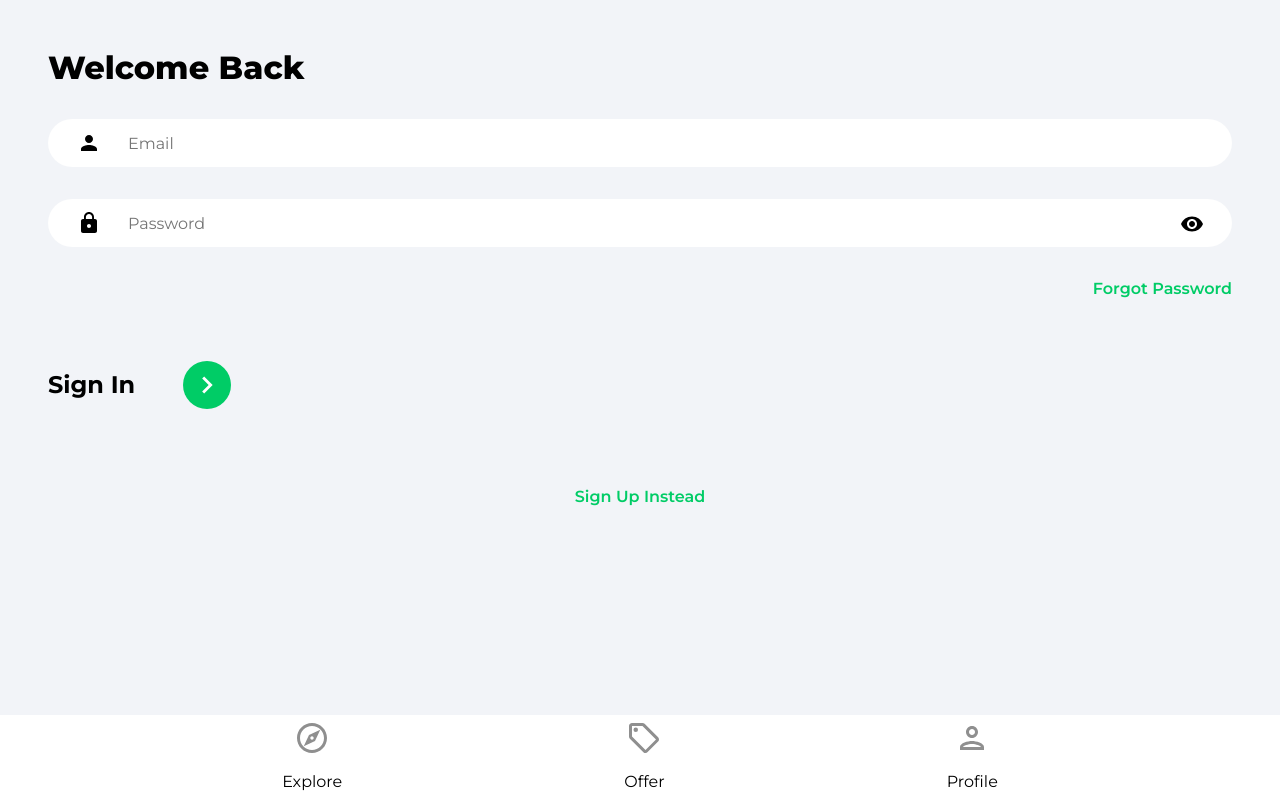
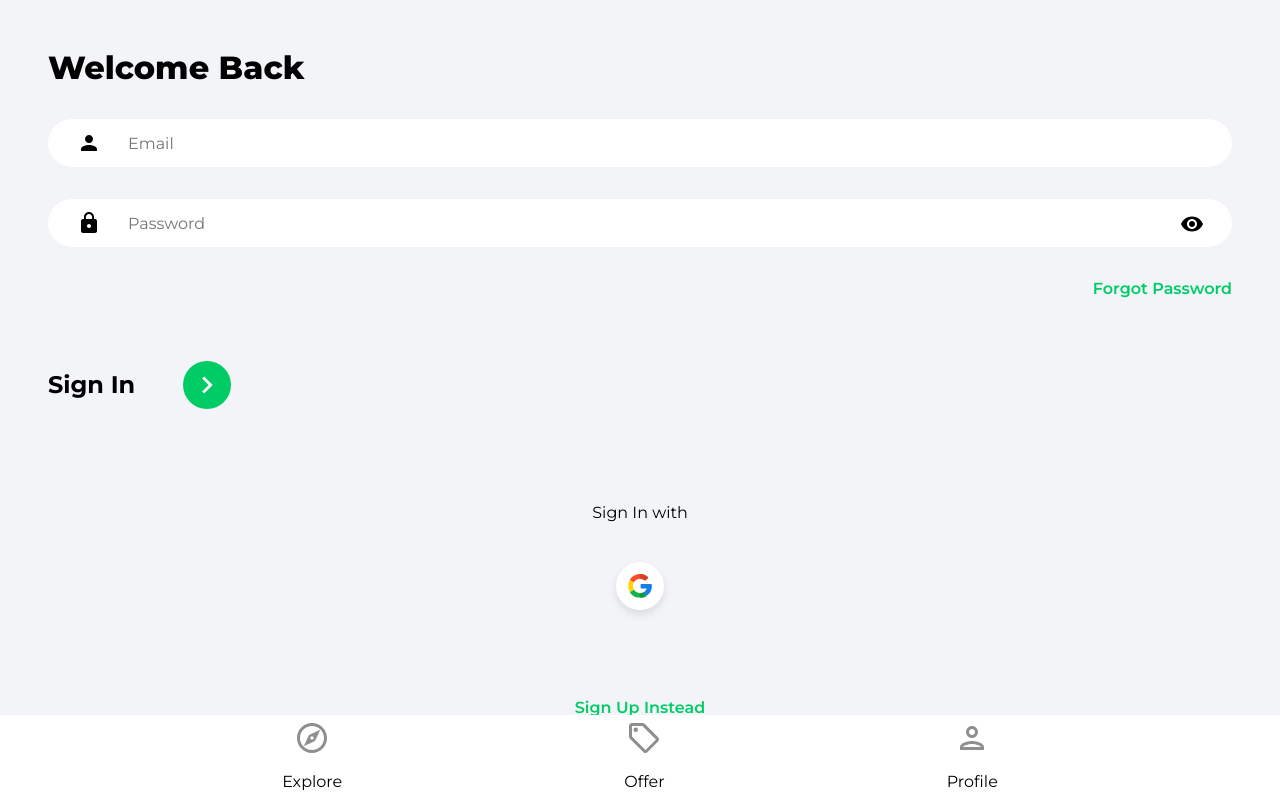
Before and after one commit to g-ram84/github-finder, a React (Create React App) app in the folder house-marketplace/: page /sign-in in a window 1280 px wide. Built offline with nearby package versions, Linux system fonts and the light colour scheme.

Commit message:
Set up Google OAuth

```diff
--- /dev/null
+++ b/house-marketplace/src/components/OAuth.jsx
@@ -0,0 +1,45 @@
+import { useLocation, useNavigate } from "react-router-dom";
+import { getAuth, signInWithPopup, GoogleAuthProvider } from "firebase/auth";
+import { doc, setDoc, getDoc, serverTimestamp } from "firebase/firestore";
+import { db } from "../firebase.config";
+import { toast } from "react-toastify";
+import googleIcon from "../assets/svg/googleIcon.svg";
+
+const OAuth = () => {
+	const navigate = useNavigate();
+	const location = useLocation();
+
+	const onGoogleClick = async () => {
+		try {
+			const auth = getAuth();
+			const provider = new GoogleAuthProvider();
+			const result = await signInWithPopup(auth, provider);
+			const user = result.user;
+			// Check for user
+			const docRef = doc(db, "users", user.uid);
+			const docSnap = await getDoc(docRef);
+			// If no user, create user
+			if (!docSnap.exists()) {
+				await setDoc(doc(db, "users", user.uid), {
+					name: user.displayName,
+					email: user.email,
+					timestamp: serverTimestamp()
+				});
+			}
+			navigate("/");
+		} catch (error) {
+			toast.error("Could not authorize with Google");
+		}
+	};
+
+	return (
+		<div className="socialLogin">
+			<p>Sign {location.pathname === "/sign-up" ? "Up" : "In"} with</p>
+			<button className="socialIconDiv" onClick={onGoogleClick}>
+				<img className="socialIconImg" src={googleIcon} alt="google" />
+			</button>
+		</div>
+	);
+};
+
+export default OAuth;
--- a/house-marketplace/src/pages/SignIn.jsx
+++ b/house-marketplace/src/pages/SignIn.jsx
@@ -4,6 +4,7 @@
 import { getAuth, signInWithEmailAndPassword } from "firebase/auth";
 import { ReactComponent as ArrowRightIcon } from "../assets/svg/keyboardArrowRightIcon.svg";
 import visibilityIcon from "../assets/svg/visibilityIcon.svg";
+import OAuth from "../components/OAuth";
 
 function SignIn() {
 	const [showPassword, setShowPassword] = useState(false);
@@ -83,6 +84,7 @@
 							</button>
 						</div>
 					</form>
+					<OAuth />
 					<Link to="/sign-up" className="registerLink">
 						Sign Up Instead
 					</Link>
--- a/house-marketplace/src/pages/SignUp.jsx
+++ b/house-marketplace/src/pages/SignUp.jsx
@@ -10,6 +10,7 @@
 import { db } from "../firebase.config";
 import { ReactComponent as ArrowRightIcon } from "../assets/svg/keyboardArrowRightIcon.svg";
 import visibilityIcon from "../assets/svg/visibilityIcon.svg";
+import OAuth from "../components/OAuth";
 
 function SignUp() {
 	const [showPassword, setShowPassword] = useState(false);
@@ -105,6 +106,7 @@
 							</button>
 						</div>
 					</form>
+					<OAuth />
 					<Link to="/sign-in" className="registerLink">
 						Sign In Instead
 					</Link>
```
